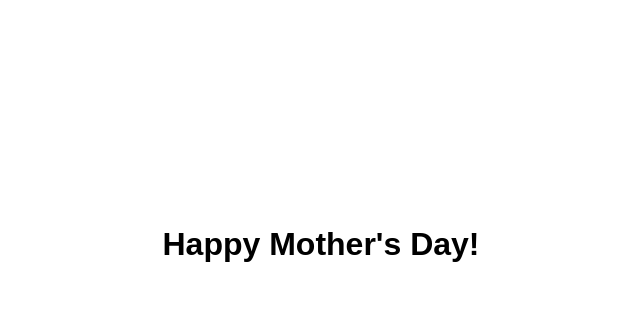
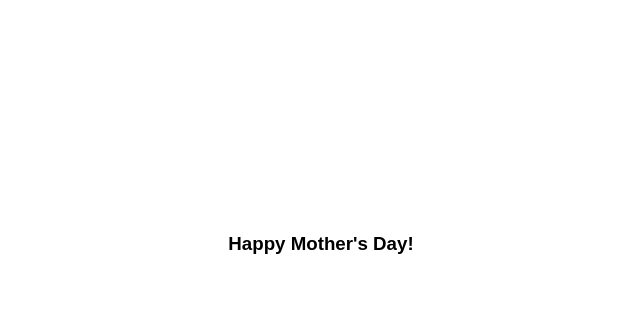
Before and after one commit to Vherniel/Vherniel.github.io, a plain HTML site: page index.html in a window 1280 px wide. Shown: the part 132-467 px from the top of the page, without its empty margins (319-959 px from the left). Drawn offline with Linux system fonts and the light colour scheme.

Commit message:
Update index.html

```diff
--- a/index.html
+++ b/index.html
@@ -12,6 +12,6 @@
    </style>
 </head>
 <body style="display: inline-block; margin: auto; padding-bottom: 3em;">
-   <h1>Happy Mother's Day!</h1>
+   <h3>Happy Mother's Day!</h3>
 </body>
 </html>
```
